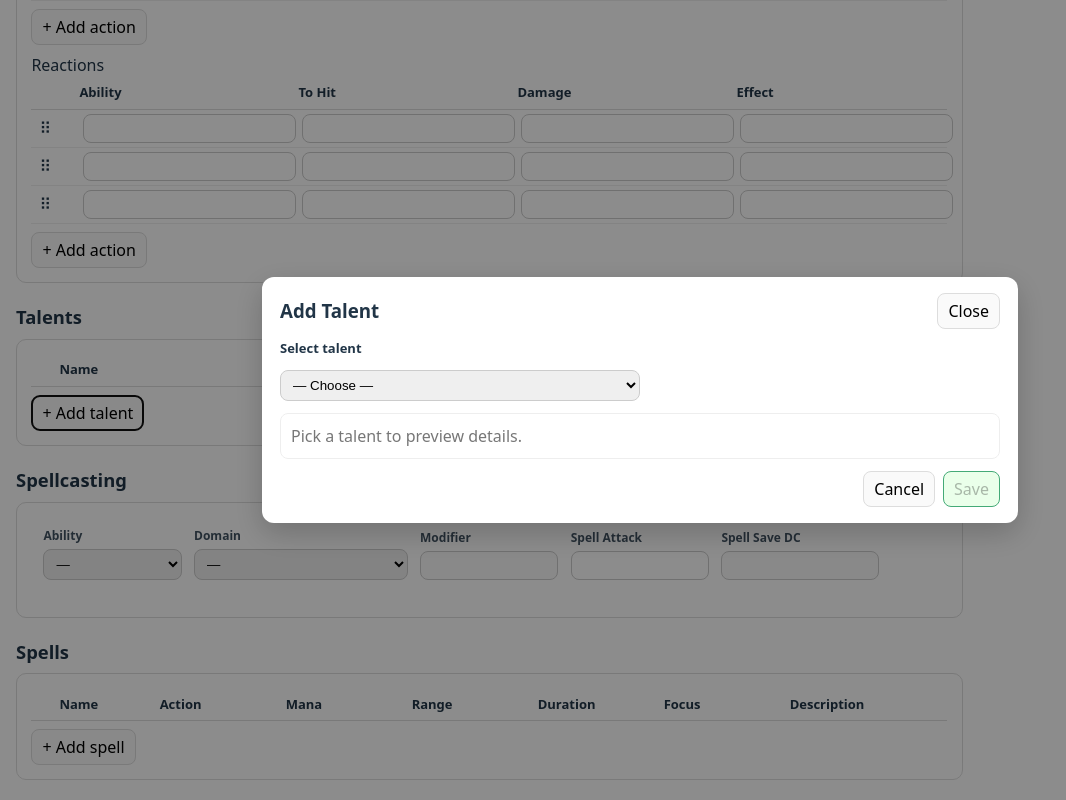
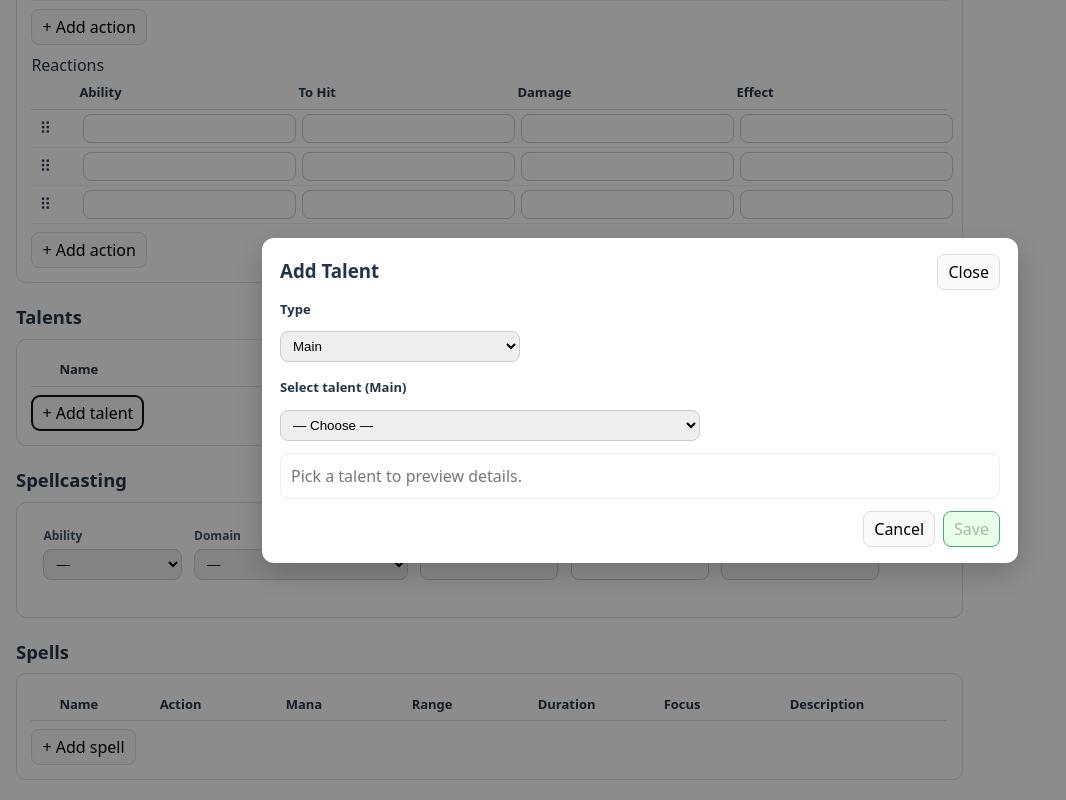
Before and after one commit to vegardmj/veins-of-power-app, a React (Vite) app: page / in a window 1280 px wide. Both pictures are taken after a click on the button "+ Add talent". Shown: the part 1715-2515 px from the top of the page, without its empty margins (0-1066 px from the left). Built offline with nearby package versions, Linux system fonts and the light colour scheme.

Commit message:
Update TalentsGrid.tsx

```diff
--- a/src/components/TalentsGrid.tsx
+++ b/src/components/TalentsGrid.tsx
@@ -1,4 +1,4 @@
-import React, { useEffect, useRef, useState } from "react";
+import React, { useRef, useState } from "react";
 import type { TalentRow } from "../types";
 import { Input, th, td } from "./UI";
 import { InfoModal } from "./InfoModal";
@@ -7,7 +7,7 @@ import { lines } from "../utils/text";
 
 const FIELD_W = 120;
 
-// very flexible: accepts any fields from talents.json
+// Accept any fields from talents.json
 type TalentRecord = Record<string, string>;
 
 const INFO_FIELDS = [
@@ -18,12 +18,6 @@ const INFO_FIELDS = [
   "Requirements",
   "Race requirements",
 ];
-
-const emptyTalent = (): TalentRow => ({
-  name: "",
-  action: "",
-  description: "",
-});
 
 const Header: React.FC = () => (
   <thead>
@@ -41,6 +35,22 @@ function move<T>(arr: T[], from: number, to: number): T[] {
   const [item] = copy.splice(from, 1);
   copy.splice(to, 0, item);
   return copy;
+}
+
+function normalize(s?: string) {
+  return (s ?? "").trim().toLowerCase();
+}
+
+// Match by selected type: checks common fields in your data
+function matchesType(
+  rec: TalentRecord,
+  selectedType: "Main" | "Secondary"
+): boolean {
+  if (!selectedType) return true; // no filter
+  const want = normalize(selectedType);
+  const fields = [normalize(rec["Table"])];
+  // include if any field equals desired type
+  return fields.some((v) => v && v === want);
 }
 
 export function TalentsGrid({
@@ -66,8 +76,10 @@ export function TalentsGrid({
     Record<string, TalentRecord>
   >({});
   const [selectedName, setSelectedName] = useState<string>("");
+  const [selectedType, setSelectedType] = useState<"Main" | "Secondary">(
+    "Main"
+  );
 
-  // lazy-load talents.json when the modal first opens
   const ensureTalentsLoaded = async () => {
     if (talentNames.length > 0) return;
     try {
@@ -76,16 +88,24 @@ export function TalentsGrid({
       const normalized: TalentRecord[] = arr
         .map((x) => (typeof x === "object" && x ? x : {}))
         .map((r) => {
+          // normalize primary name key
           if (!r["Name"] && (r as any)["name"]) r["Name"] = (r as any)["name"];
           return r as TalentRecord;
         })
         .filter((r) => r["Name"]);
+
       const map: Record<string, TalentRecord> = {};
       normalized.forEach((r) => {
         map[r["Name"]] = r;
       });
+
+      // default sort by Name
+      const namesSorted = Object.keys(map).sort((a, b) =>
+        a.localeCompare(b, undefined, { sensitivity: "base" })
+      );
+
       setTalentByName(map);
-      setTalentNames(Object.keys(map).sort());
+      setTalentNames(namesSorted);
     } catch (e) {
       console.warn("Failed to load talents.json from /public/data.", e);
       setTalentByName({});
@@ -95,7 +115,8 @@ export function TalentsGrid({
 
   const openAddModal = async () => {
     await ensureTalentsLoaded();
-    setSelectedName("");
+    setSelectedType("Main"); // no filter by default
+    setSelectedName(""); // clear selection
     setAddOpen(true);
   };
 
@@ -139,7 +160,20 @@ export function TalentsGrid({
     dragIndexRef.current = null;
   };
 
-  // ---------- Render ----------
+  // ---------- Filtered list for modal ----------
+  const filteredNames = talentNames.filter((n) =>
+    matchesType(talentByName[n], selectedType)
+  );
+
+  // If current selection doesn't match new filter, clear it
+  const onTypeChange: React.ChangeEventHandler<HTMLSelectElement> = (e) => {
+    const nextType = e.target.value as "Main" | "Secondary";
+    setSelectedType(nextType);
+    if (selectedName && !matchesType(talentByName[selectedName], nextType)) {
+      setSelectedName("");
+    }
+  };
+
   const selected = selectedName ? (talentByName[selectedName] ?? null) : null;
 
   return (
@@ -223,7 +257,25 @@ export function TalentsGrid({
       {/* Picker modal */}
       <InfoModal open={addOpen} title="Add Talent" onClose={onCancelAdd}>
         <div style={{ display: "grid", gap: 12 }}>
-          <label style={{ fontSize: 13, fontWeight: 600 }}>Select talent</label>
+          {/* Type filter */}
+          <label style={{ fontSize: 13, fontWeight: 600 }}>Type</label>
+          <select
+            value={selectedType}
+            onChange={onTypeChange}
+            style={{
+              padding: "6px 8px",
+              borderRadius: 8,
+              border: "1px solid #ccc",
+              maxWidth: 240,
+            }}
+          >
+            <option value="Main">Main</option>
+            <option value="Secondary">Secondary</option>
+          </select>
+
+          <label style={{ fontSize: 13, fontWeight: 600, marginTop: 4 }}>
+            Select talent ({selectedType})
+          </label>
           <select
             value={selectedName}
             onChange={(e) => setSelectedName(e.target.value)}
@@ -231,11 +283,11 @@ export function TalentsGrid({
               padding: "6px 8px",
               borderRadius: 8,
               border: "1px solid #ccc",
-              maxWidth: 360,
+              maxWidth: 420,
             }}
           >
             <option value="">— Choose —</option>
-            {talentNames.map((n) => (
+            {filteredNames.map((n) => (
               <option key={n} value={n}>
                 {n}
               </option>
```
